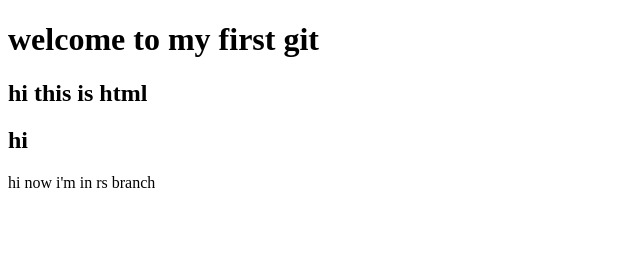
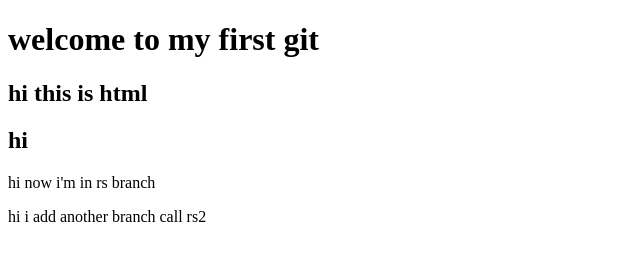
Before and after one commit to RuchithSathnidu/first_git, a plain HTML site: page index.html in a window 1280 px wide. Shown: the whole page, without its empty margins (0-640 px from the left). Drawn offline with Linux system fonts and the light colour scheme.

Commit message:
add another p tag

```diff
--- a/index.html
+++ b/index.html
@@ -11,5 +11,6 @@
     <h2>hi this is html</h2>
     <h2>hi</h2>
     <p>hi now i'm in rs branch</p>
+    <p>hi i add another branch call rs2</p>
 </body>
 </html>
```
